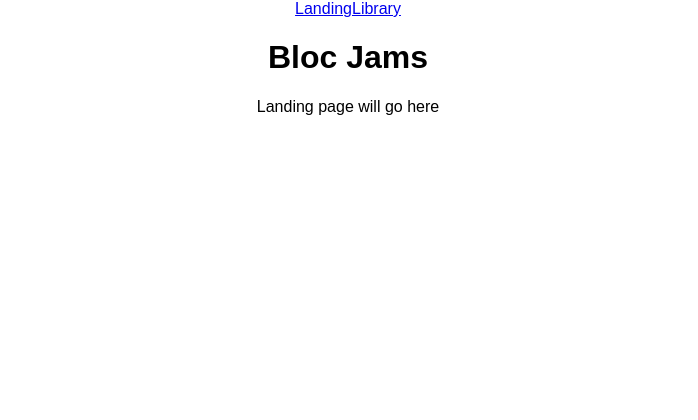
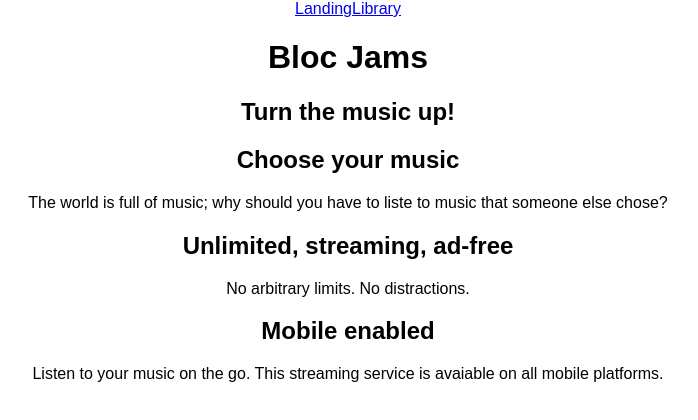
Before and after one commit to NG-Rich/bloc-jams-react, a React (Create React App) app: page / in a window 1280 px wide. Shown: the top 420 px of the page, without its empty margins (292-990 px from the left). Built offline with nearby package versions, Linux system fonts and the light colour scheme.

Commit message:
checkpoint 4 completed

```diff
--- a/src/components/Landing.js
+++ b/src/components/Landing.js
@@ -2,7 +2,22 @@
 
 const Landing = () => (
   <section className='landing'>
-    Landing page will go here
+    <h1 className='hero-title'>Turn the music up!</h1>
+
+    <section className='selling-points'>
+      <div className='point'>
+        <h2 className='point-title'>Choose your music</h2>
+        <p className='point-description'>The world is full of music; why should you have to liste to music that someone else chose?</p>
+      </div>
+      <div className='point'>
+        <h2 className='point-title'>Unlimited, streaming, ad-free</h2>
+        <p className='point-description'>No arbitrary limits. No distractions.</p>
+      </div>
+      <div className='point'>
+        <h2 className='point-title'>Mobile enabled</h2>
+        <p className='point-description'>Listen to your music on the go. This streaming service is avaiable on all mobile platforms.</p>
+      </div>
+    </section>
   </section>
 );
 
```
